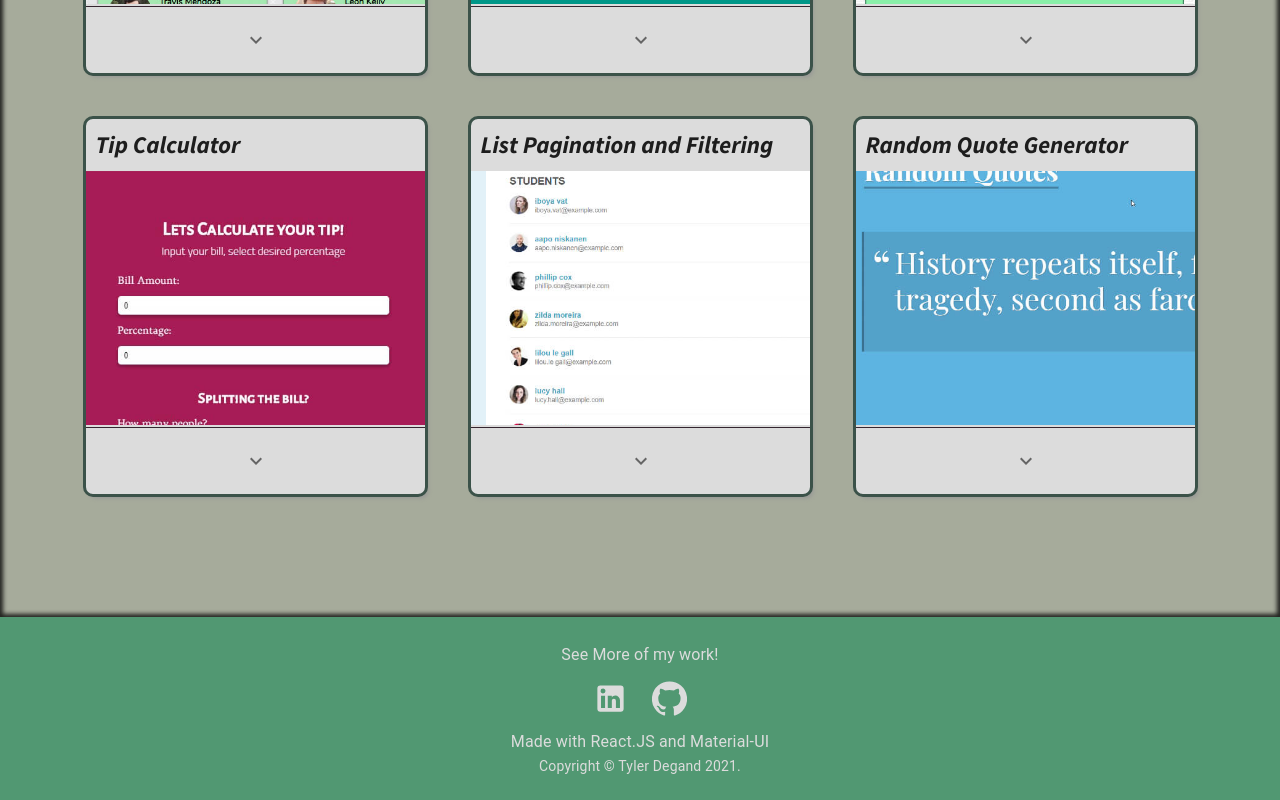
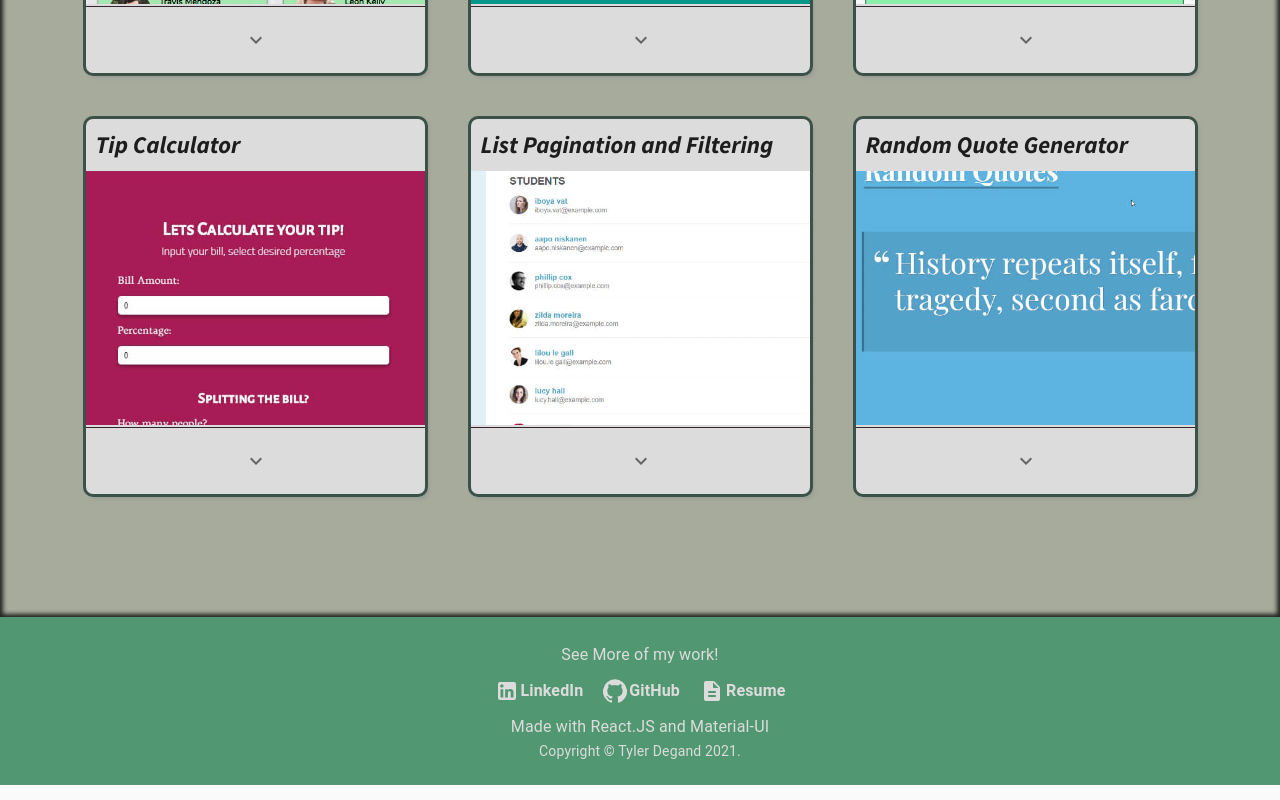
Before and after one commit to tdegand/React-Portfolio, a React (Create React App) app: page / in a window 1280 px wide. Shown: the part 2246-3046 px from the top of the page. Built offline with nearby package versions, Linux system fonts and the light colour scheme; a web font is replaced by a local one.

Commit message:
updated links and added my resume

```diff
--- a/src/components/footer.js
+++ b/src/components/footer.js
@@ -6,8 +6,10 @@ import {
   Grid
 } from "@material-ui/core";
 import { makeStyles } from '@material-ui/core/styles';
+import PDF from '../Web-developer-resume.pdf';
 import LinkedInIcon from '@material-ui/icons/LinkedIn';
 import GitHubIcon from '@material-ui/icons/GitHub';
+import DescriptionRoundedIcon from '@material-ui/icons/DescriptionRounded';
 
 const useStyles = makeStyles((theme) => ({
     footer: {
@@ -18,6 +20,11 @@ const useStyles = makeStyles((theme) => ({
     },
     textColor: {
       color: '#dcdcdc',
+      fontSize: '16px',
+      padding: '10px'
+    },
+    icon: {
+      marginRight: '2px'
     }
   }));
 
@@ -46,12 +53,20 @@ const Footer = () => {
           <Grid container={true} direction='row' justify="center">
             <Grid item={true}>
               <IconButton href="https://www.linkedin.com/in/tyler-degand-21252bb9/" className={classes.textColor}>
-                <LinkedInIcon fontSize="large"  />
+                <LinkedInIcon fontSize="medium" className={classes.icon}/>
+                LinkedIn
               </IconButton>
             </Grid>
             <Grid item={true}>
               <IconButton href="https://github.com/tdegand" className={classes.textColor}>
-                <GitHubIcon fontSize="large" />
+                <GitHubIcon fontSize="medium" className={classes.icon}/>
+                GitHub
+              </IconButton>
+            </Grid>
+            <Grid item={true}>
+              <IconButton href={PDF} target="_blank" className={classes.textColor}>
+                <DescriptionRoundedIcon fontSize="medium" className={classes.icon} />
+                Resume
               </IconButton>
             </Grid>
           </Grid>
```
Also changed, not shown: 1 other file (tests, documents, lock files or other folders).
